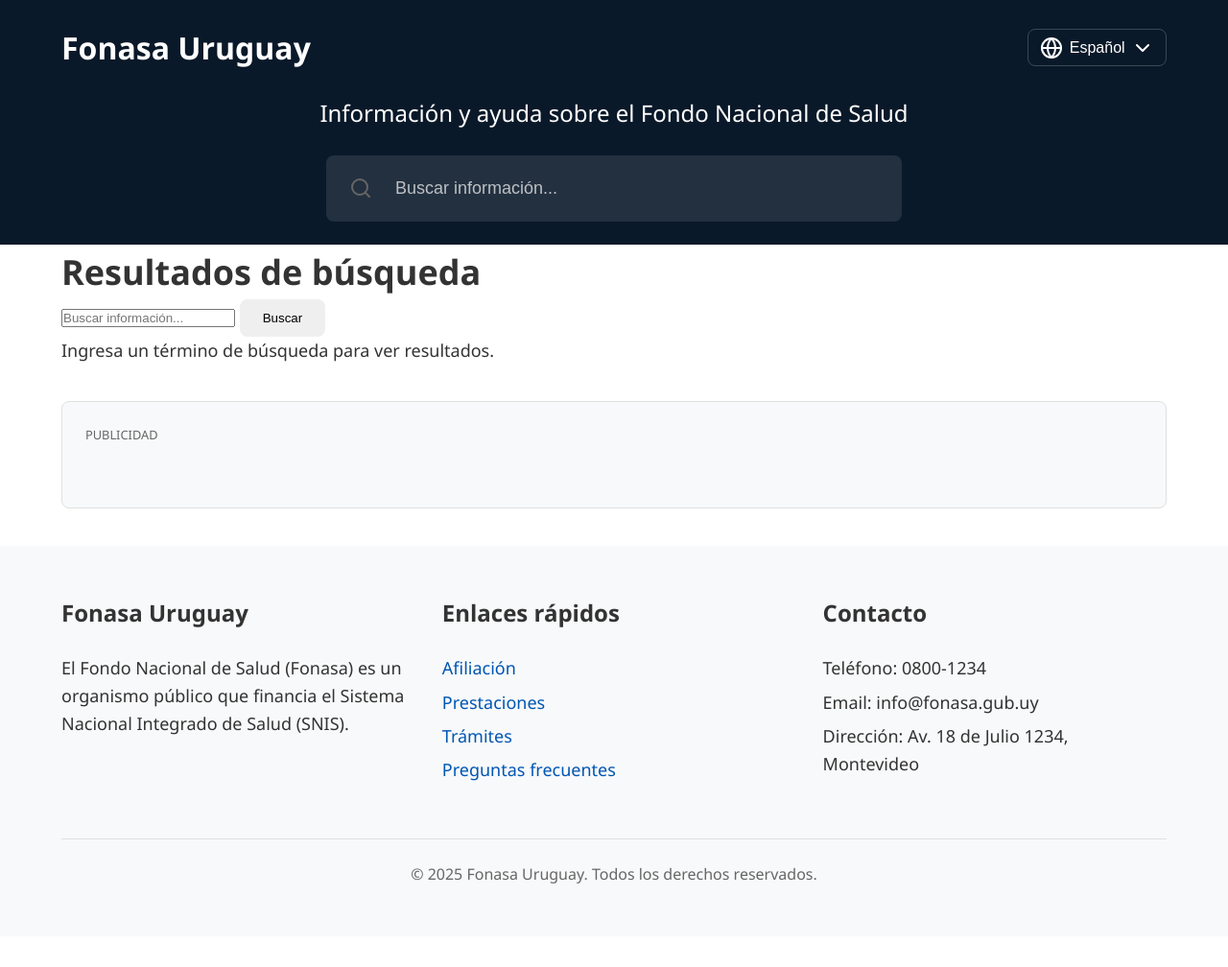
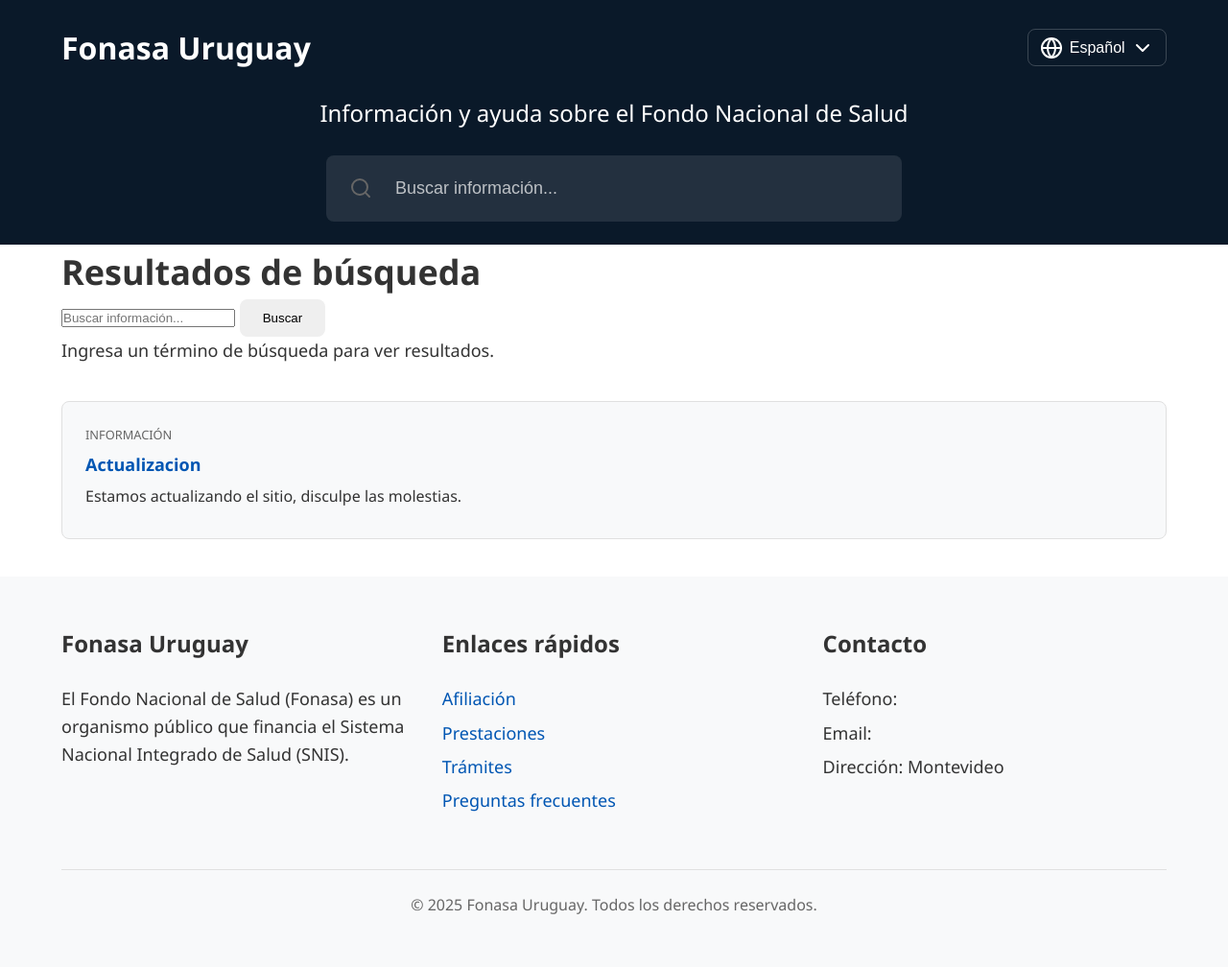
Before and after one commit to JoseAtel/fonasa.info, a Jekyll site: the page built from buscar/index.html, in a window 1280 px wide. Shown: the whole page at 96% size. Built offline with Jekyll 4.4.1, drawn with Linux system fonts in a browser that asks for light colours; before the commit the page ends 976 px from its top, so only the background shows below that.

Commit message:
Add files via upload

```diff
--- a/_includes/ad-unit.html
+++ b/_includes/ad-unit.html
@@ -1,4 +1,4 @@
-<div class="ad-container">
+<!--<div class="ad-container">
     <div class="ad-label">Publicidad</div>
     <div class="ad-content">
       <div class="ad-text">
@@ -7,4 +7,13 @@
         <a href="{{ site.data.ads[0].url }}" class="ad-link" target="_blank" rel="noopener">{{ site.data.ads[0].cta }}</a>
       </div>
     </div>
+  </div>-->
+  <div class="ad-container">
+    <div class="ad-label">Información</div>
+    <div class="ad-content">
+      <div class="ad-text">
+        <h4>Actualizacion</h4>
+        <p>Estamos actualizando el sitio, disculpe las molestias.</a>
+      </div>
+    </div>
   </div>
--- a/_includes/footer.html
+++ b/_includes/footer.html
@@ -19,9 +19,9 @@
         <div class="footer-section">
           <h3>Contacto</h3>
           <ul>
-            <li>Teléfono: 0800-1234</li>
-            <li>Email: info@fonasa.gub.uy</li>
-            <li>Dirección: Av. 18 de Julio 1234, Montevideo</li>
+            <li>Teléfono:</li>
+            <li>Email:</li>
+            <li>Dirección: Montevideo</li>
           </ul>
         </div>
       </div>
```
Also changed, not shown: _includes/article.html (line endings or trailing spaces), _includes/header.html (line endings or trailing spaces).
